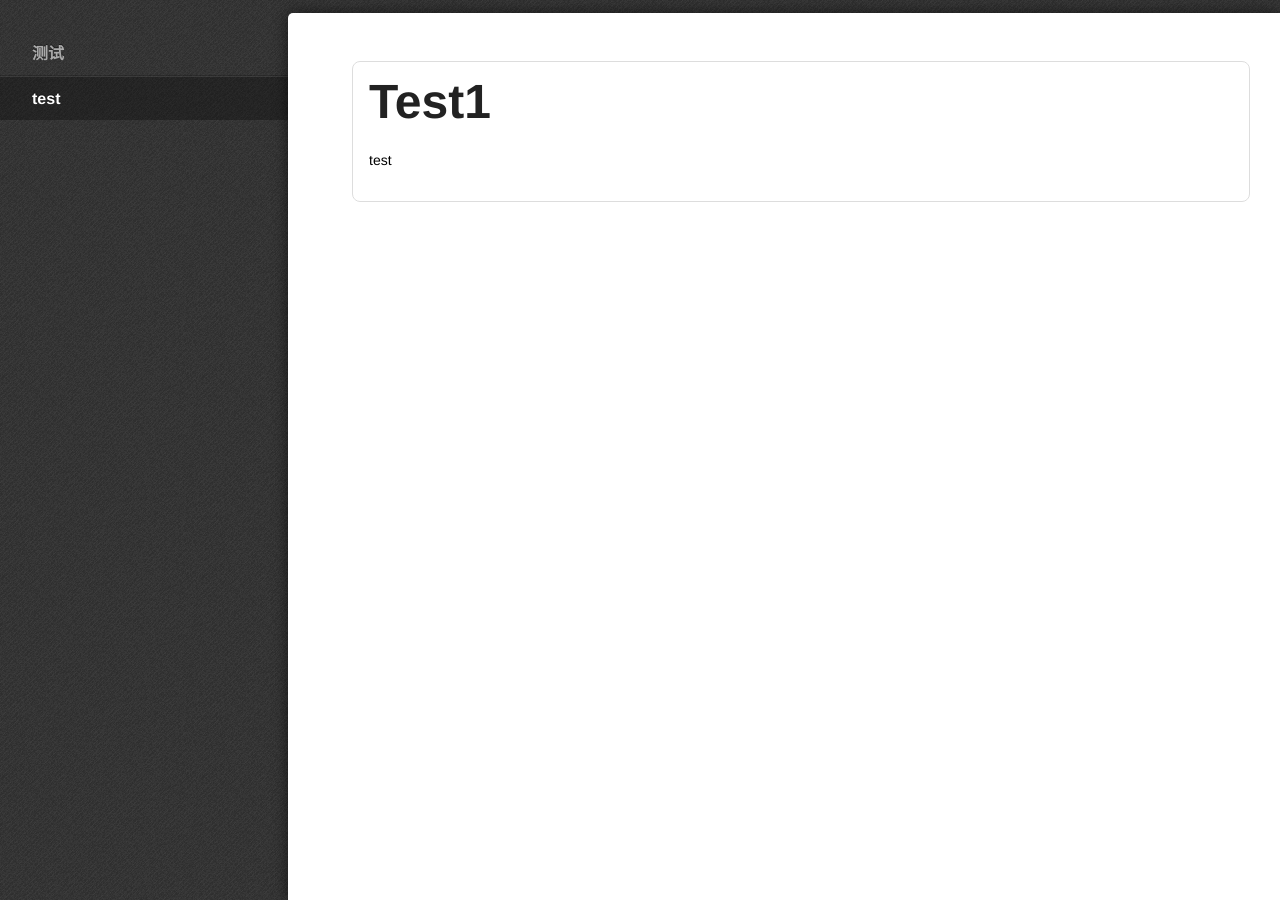
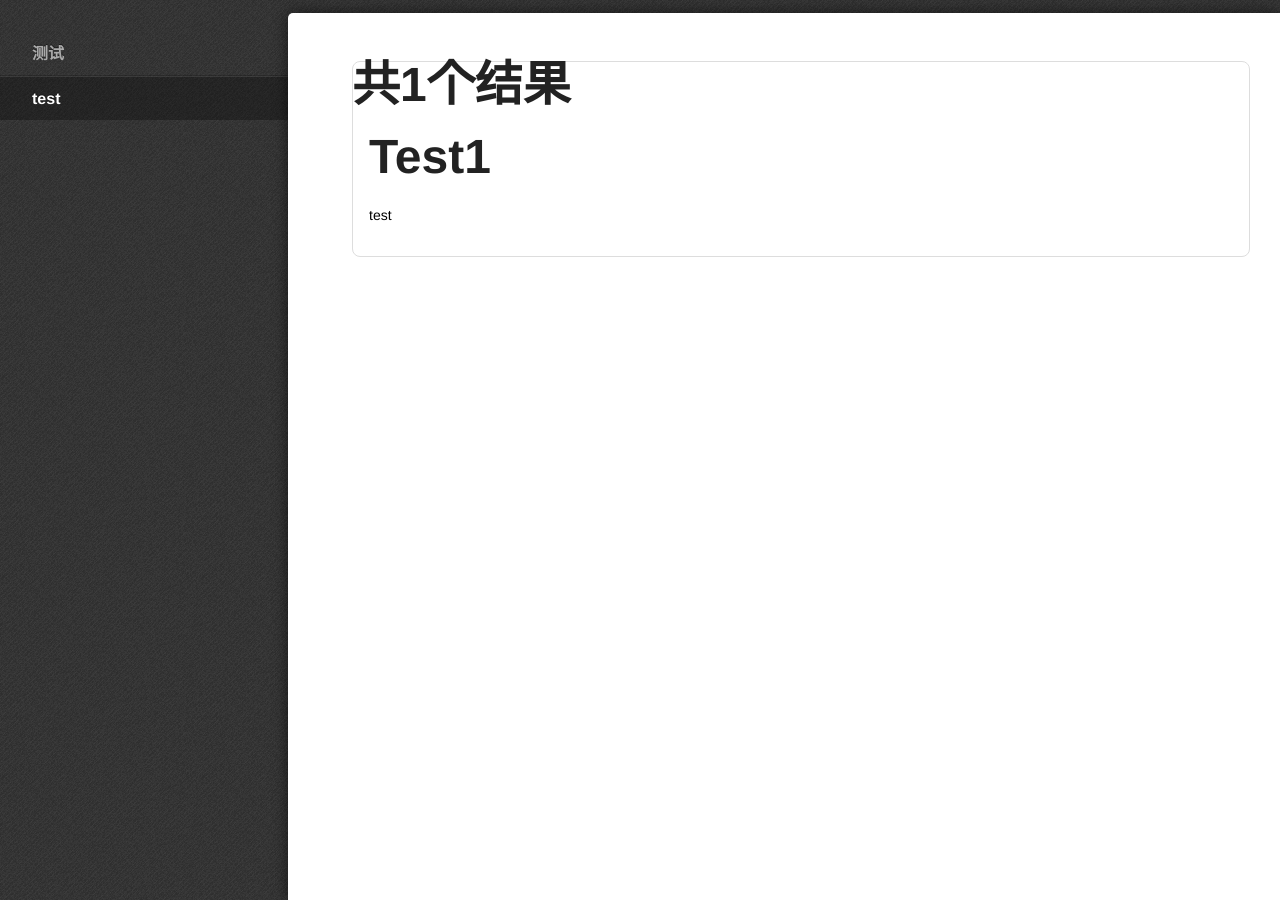
Before and after one commit to ZenoChiu/ZenoChiu.github.io, a Jekyll site: the page built from category/test.html, in a window 1280 px wide. Built offline with Jekyll 4.4.1, drawn with Linux system fonts in a browser that asks for light colours; some web fonts are replaced.

Commit message:
test
test

```diff
--- a/_layouts/category.html
+++ b/_layouts/category.html
@@ -9,9 +9,7 @@
         <a href="#nav" class="nav-toggle">Menu</a>
             {% for category in site.categories %}
                 {% if category[0] == page.category %}
-                    {% if category[0] == post.category %}
                     <h1>共{{ category | last | size }}个结果</h1>
-                    {% endif %}
                 {% endif %}
             {% endfor %}
 
```
